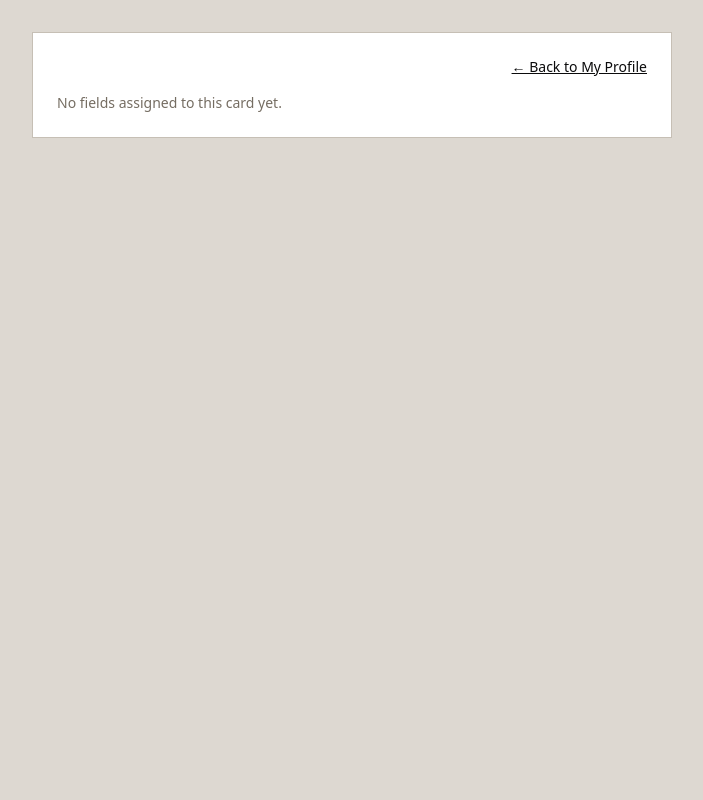
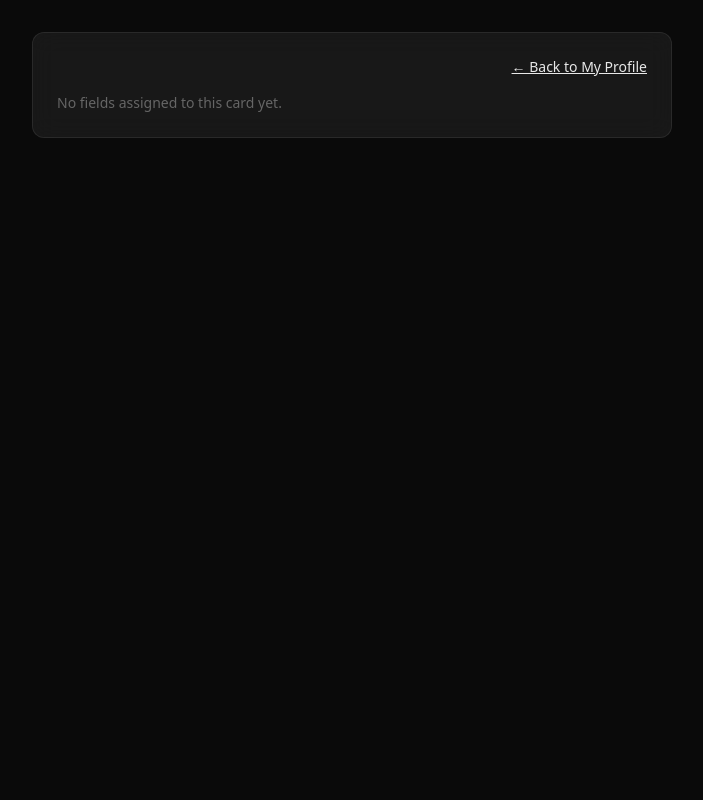
Before and after one commit to jasonlnheath/relmgr, a FastAPI app: template templates/card_preview.html in a window 1280 px wide. Shown: the whole page, without its empty margins (288-991 px from the left). Run offline with FastAPI, Linux system fonts and the light colour scheme; the template is opened without the code that fills it, so the values that code supplies are empty; some libraries are stand-ins or nearby versions; some web fonts are replaced.

Commit message:
theme: black liquid-glass background, slate-grey glass buttons
- Replace bunny-grey page bg with #0A0A0A black
- Cards now use semi-transparent glass with 12px blur
- Buttons: slate-grey liquid-glass (rgba 120/120/125 at 35%)
- Access badges: whitelist/greylist/blocked text colors
- All text defaults to wl-text (light on dark)

```diff
--- a/templates/base.html
+++ b/templates/base.html
@@ -9,57 +9,77 @@
     <link rel="preconnect" href="https://fonts.gstatic.com" crossorigin>
     <link href="https://fonts.googleapis.com/css2?family=Arapey:ital@0;1&display=swap" rel="stylesheet">
     <style>
-        /* === RelMgr theme tokens (captain rulings 2026-09-18; pairing-review fixes §6) === */
+        /* === RelMgr theme tokens (captain rulings 2026-09-18; pairing-review fixes §6; round-2 black liquid-glass) === */
         :root {
-            /* Bunny-grey ramp (captain baseline: land as-is per §7) */
-            --wl-ink: #0B0B0C;
-            --wl-paper: #FFFFFF;
-            --wl-charcoal: #333338;
-            --wl-charcoal-deep: #2B2B2E;
-            --wl-bunny-100: #DDD8D1;
-            --wl-bunny-200: #C6BFB5;
-            --wl-bunny-400: #A29A8E;
-            --wl-bunny-500: #756D62;
-            --wl-bunny-700: #5F584E;
-            --wl-amber: #6E5616;
-            --wl-amber-field: #F5EEDA;
-            --wl-danger: #8C2F2F;
-            --wl-success: #5F7A5E;
+            /* Black liquid-glass background */
+            --wl-bg: #0A0A0A;
+            --wl-ink: #E8E8E8;
+            --wl-paper: rgba(255,255,255,0.06);
+            --wl-charcoal: #999999;
+            --wl-charcoal-deep: #666666;
 
-            /* Subtle glass (even more subtle than mockup) */
-            --wl-glass-fill: rgba(255,255,255,0.60);
-            --wl-glass-blur: 8px;
-            --wl-glass-border: rgba(11,11,12,0.10);
+            /* Slate-grey liquid-glass buttons */
+            --wl-btn-slate: rgba(120,120,125,0.35);
+            --wl-btn-slate-hover: rgba(140,140,145,0.50);
+
+            /* Access badges (text-only, no icons) */
+            --wl-badge-whitelist: #4ADE80;
+            --wl-badge-greylist: #FBBF24;
+            --wl-badge-blocked: #F87171;
+
+            /* Amber / danger / success (kept for forms) */
+            --wl-amber: #F59E0B;
+            --wl-amber-field: rgba(245,158,11,0.12);
+            --wl-danger: #EF4444;
+            --wl-success: #22C55E;
+
+            /* Glass */
+            --wl-glass-fill: rgba(255,255,255,0.06);
+            --wl-glass-blur: 12px;
+            --wl-glass-border: rgba(255,255,255,0.08);
         }
 
         /* Semantic utility classes */
-        .wl-page-bg { background: var(--wl-bunny-100); }
-        .wl-card { background: var(--wl-paper); border: 1px solid var(--wl-bunny-200); border-radius: 0; }
+        .wl-page-bg { background: var(--wl-bg); }
+        .wl-card {
+            background: var(--wl-glass-fill);
+            backdrop-filter: blur(var(--wl-glass-blur));
+            -webkit-backdrop-filter: blur(var(--wl-glass-blur));
+            border: 1px solid var(--wl-glass-border);
+            border-radius: 12px;
+        }
         .wl-text { color: var(--wl-ink); }
         .wl-text-sub { color: var(--wl-charcoal); }
-        .wl-text-muted { color: var(--wl-bunny-700); }
-        .wl-text-faint { color: var(--wl-bunny-500); }
-        .wl-border { border-color: var(--wl-bunny-200); }
+        .wl-text-muted { color: var(--wl-charcoal-deep); }
+        .wl-text-faint { color: var(--wl-charcoal-deep); }
+        .wl-border { border-color: var(--wl-glass-border); }
         .wl-link { color: var(--wl-ink); text-decoration: underline; }
         .wl-link:hover { opacity: 0.75; }
-        .wl-btn-approve { background: var(--wl-success); color: #FFFFFF; }
-        .wl-btn-approve:hover { background: #4E684D; }
-        .wl-btn-deny { background: var(--wl-danger); color: #FFFFFF; }
-        .wl-btn-deny:hover { background: #7A2828; }
-        .wl-btn-revoke { background: #7A5F1E; color: #FFFFFF; }
-        .wl-btn-revoke:hover { background: #6A5018; }
-        .wl-btn-submit { background: var(--wl-ink); color: var(--wl-paper); }
-        .wl-btn-submit:hover { opacity: 0.85; }
-        .wl-btn-ink { background: var(--wl-ink); color: var(--wl-paper); }
-        .wl-btn-ink:hover { opacity: 0.85; }
-        .wl-btn-gray { background: var(--wl-charcoal-deep); color: var(--wl-paper); }
-        .wl-btn-gray:hover { opacity: 0.85; }
+
+        /* Buttons — slate-grey liquid-glass */
+        .wl-btn-approve { background: var(--wl-success); color: #000; }
+        .wl-btn-approve:hover { opacity: 0.85; }
+        .wl-btn-deny { background: var(--wl-danger); color: #000; }
+        .wl-btn-deny:hover { opacity: 0.85; }
+        .wl-btn-revoke { background: var(--wl-amber); color: #000; }
+        .wl-btn-revoke:hover { opacity: 0.85; }
+        .wl-btn-submit { background: var(--wl-btn-slate); color: var(--wl-ink); border: 1px solid var(--wl-glass-border); }
+        .wl-btn-submit:hover { background: var(--wl-btn-slate-hover); }
+        .wl-btn-ink { background: var(--wl-btn-slate); color: var(--wl-ink); border: 1px solid var(--wl-glass-border); }
+        .wl-btn-ink:hover { background: var(--wl-btn-slate-hover); }
+        .wl-btn-gray { background: var(--wl-btn-slate); color: var(--wl-ink); border: 1px solid var(--wl-glass-border); }
+        .wl-btn-gray:hover { background: var(--wl-btn-slate-hover); }
+
+        /* Badges — text-only (captain round-2) */
         .wl-badge-amber { background: var(--wl-amber-field); color: var(--wl-amber); }
-        .wl-badge-approved { background: #E8F0E8; color: #3D6B3D; }
-        .wl-badge-charcoal { background: #EDEDED; color: var(--wl-charcoal); }
-        .wl-badge-danger { background: #F5E8E8; color: var(--wl-danger); }
+        .wl-badge-approved { background: rgba(74,222,128,0.15); color: var(--wl-badge-whitelist); }
+        .wl-badge-charcoal { background: rgba(153,153,153,0.15); color: var(--wl-charcoal); }
+        .wl-badge-danger { background: rgba(239,68,68,0.15); color: var(--wl-badge-blocked); }
+        .wl-badge-whitelist { background: rgba(74,222,128,0.15); color: var(--wl-badge-whitelist); }
+        .wl-badge-greylist { background: rgba(251,191,36,0.15); color: var(--wl-badge-greylist); }
+        .wl-badge-blocked { background: rgba(248,113,113,0.15); color: var(--wl-badge-blocked); }
 
-        /* Glass effect on tabs rail */
+        /* Glass effect (generic, no tabs rail) */
         .wl-glass-rail {
             background: var(--wl-glass-fill);
             backdrop-filter: blur(var(--wl-glass-blur));
@@ -67,13 +87,13 @@
             border-bottom: 1px solid var(--wl-glass-border);
         }
 
-        /* Heading scale — mockup: h1 30 / h2 22; all Arapey 400 weight */
+        /* Heading scale — all Arapey 400 weight */
         .wl-heading { font-family: "Arapey", Georgia, serif; font-weight: 400; color: var(--wl-ink); }
         .wl-heading-sm { font-size: 22px; line-height: 28px; }
         .wl-heading-md { font-size: 30px; line-height: 36px; }
     </style>
 </head>
-<body class="wl-page-bg min-h-screen">
+<body class="wl-page-bg min-h-screen wl-text">
     <div class="max-w-2xl mx-auto py-8 px-4">
         {% block tabs %}{% endblock %}
         {% block content %}{% endblock %}
```
